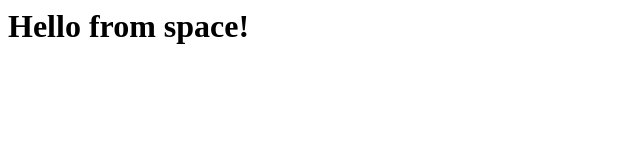
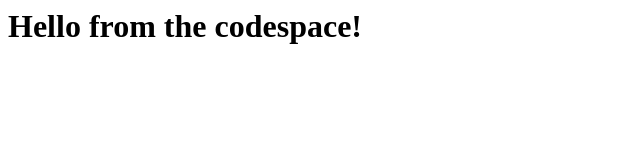
Before and after one commit to miznish/skills-code-with-codespaces, a plain HTML site: page index.html in a window 1280 px wide. Shown: the whole page, without its empty margins (0-640 px from the left). Drawn offline with Linux system fonts and the light colour scheme.

Commit message:
Adding hello from the codespace!

```diff
--- a/index.html
+++ b/index.html
@@ -1,3 +1,3 @@
 <html>
-  <h1>Hello from space!</h1>
+  <h1>Hello from the codespace!</h1>
 </html>
```
